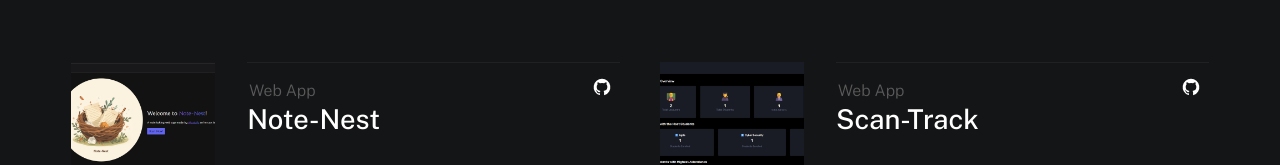
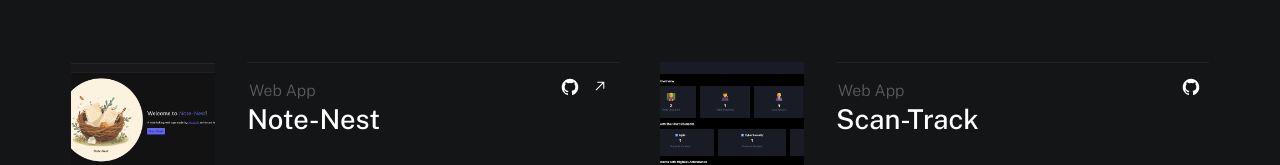
Before and after one commit to Mustafa21102005/portfolio, a Vue app: page / in a window 1280 px wide. Shown: the part 4499-4664 px from the top of the page. Built offline with nearby package versions, Linux system fonts and the light colour scheme; a web font is replaced by a local one.

Commit message:
update: added a project demo link

```diff
--- a/src/data/projects.js
+++ b/src/data/projects.js
@@ -4,6 +4,7 @@ export const projects = [
     key: 'notenest',
     image: '/images/note-nest.png',
     link: 'https://github.com/Mustafa21102005/note-nest',
+    demo: 'https://mustafa21102005.github.io/note-nest/',
   },
   {
     id: 2,
```
